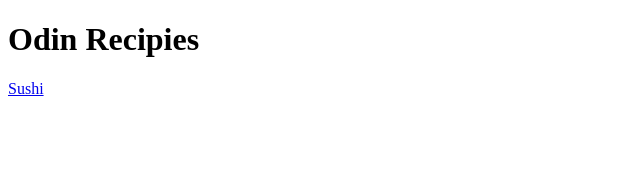
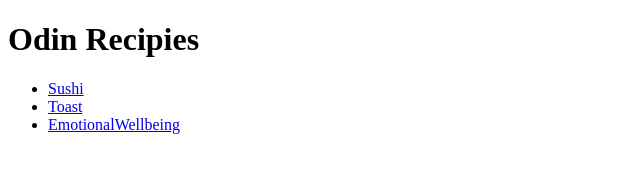
Before and after one commit to RobertKalnins/odin-recipes, a plain HTML site: page index.html in a window 1280 px wide. Shown: the whole page, without its empty margins (0-640 px from the left). Drawn offline with Linux system fonts and the light colour scheme.

Commit message:
Update index page with links to each recipie

```diff
--- a/index.html
+++ b/index.html
@@ -6,6 +6,11 @@
     </head>
     <body>
         <h1>Odin Recipies</h1>
-        <a href="./recipes/Sushi.html">Sushi</a>
+        <ul>
+            <li><a href="./recipes/Sushi.html">Sushi</a></li>
+            <li><a href="./recipes/Toast.html">Toast</a></li>
+            <li><a href="./recipes/EmotionalWellbeing.html">EmotionalWellbeing</a></li>
+        </ul>
+
     </body>
 </html>
```
